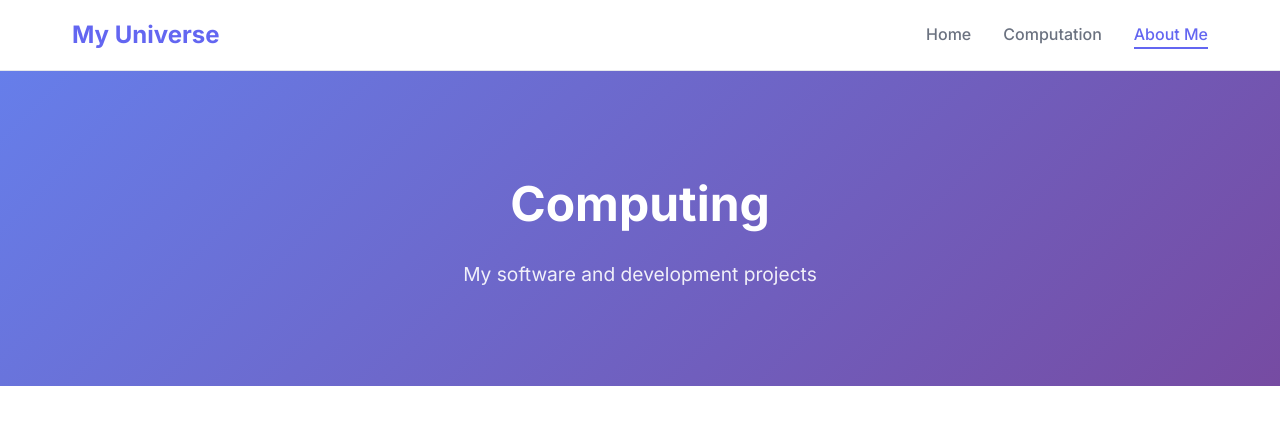
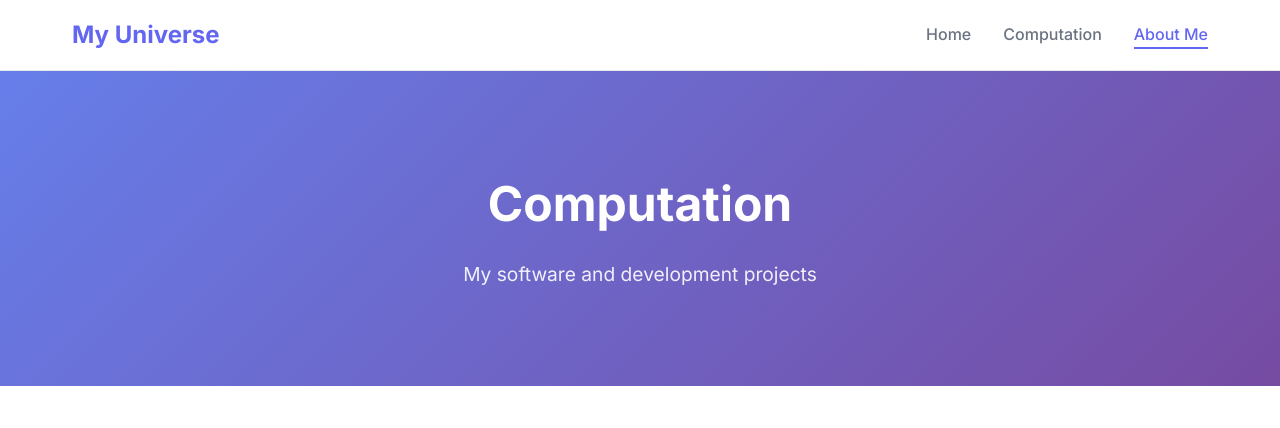
Before and after one commit to jpgercc/Portfolio-Universe, a plain HTML site: page computation.html in a window 1280 px wide. Shown: the top 428 px of the page. Drawn offline with Linux system fonts and the light colour scheme.

Commit message:
Computation

```diff
--- a/computation.html
+++ b/computation.html
@@ -34,7 +34,7 @@
     <main class="main-content">
         <section class="page-hero">
             <div class="page-hero-content">
-                <h1 class="page-title">Computing</h1>
+                <h1 class="page-title">Computation</h1>
                 <p class="page-subtitle">My software and development projects</p>
             </div>
         </section>
```
